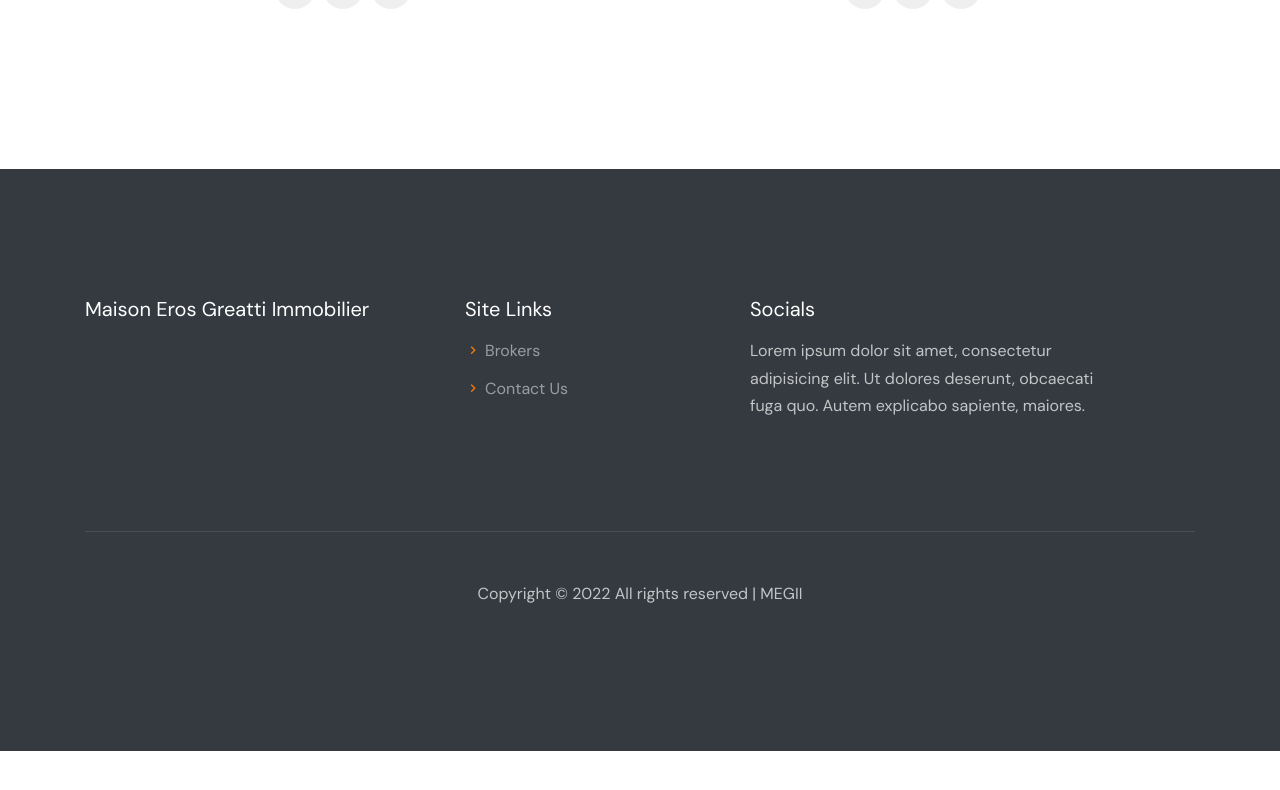
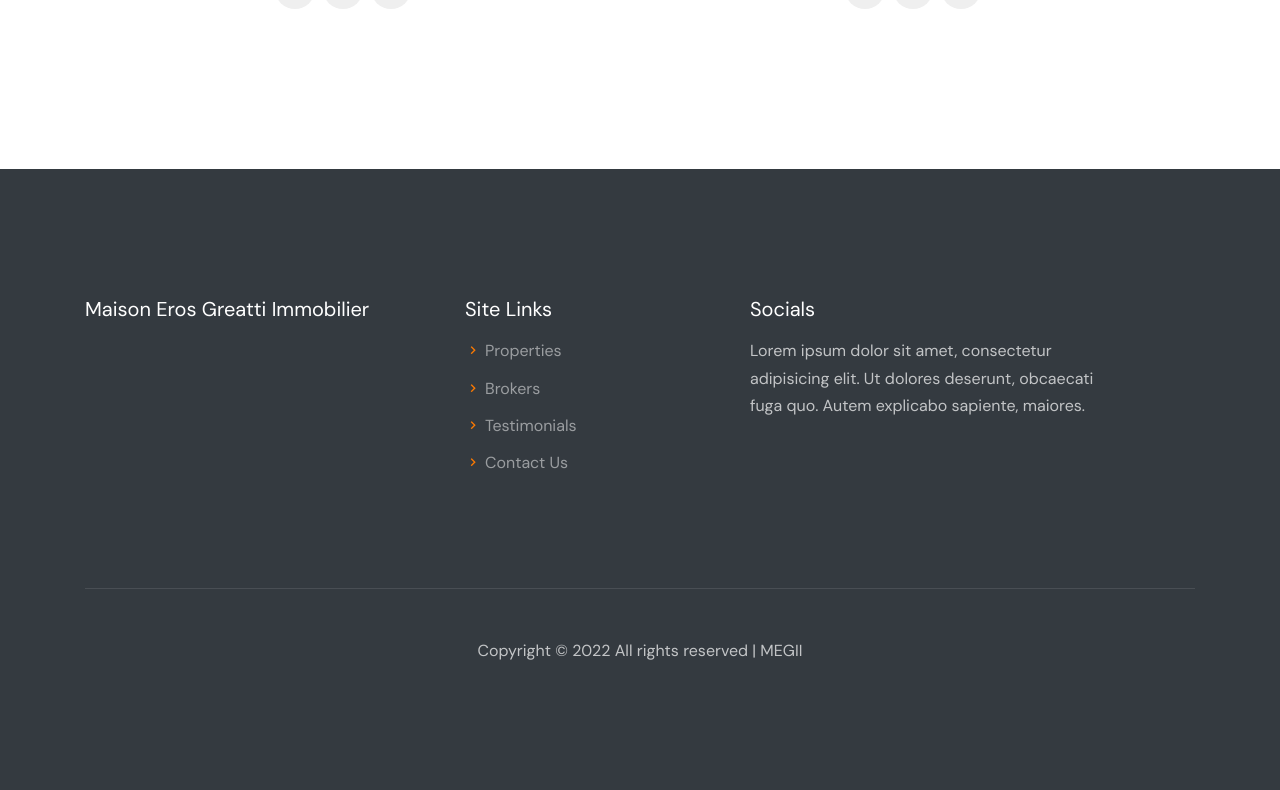
Before and after one commit to stamandf/megii, a React (Create React App) app: page / in a window 1280 px wide. Shown: the part 1521-2311 px from the top of the page. Before the commit the page ends 2272 px from the top, so only its background shows below. Built offline with nearby package versions, Linux system fonts and the light colour scheme.

Commit message:
Refactor footer.

```diff
--- a/src/layouts/Footer/Footer.jsx
+++ b/src/layouts/Footer/Footer.jsx
@@ -1,4 +1,6 @@
 import React from 'react';
+import NavItems from '../NavItems/NavItems';
+
 
 function Footer() {
   const today = new Date();
@@ -13,10 +15,7 @@ function Footer() {
               <div className="col-md-3">
                 <h3 className="text-white h5 mb-3">Site Links</h3>
                 <ul className="list-unstyled menu-arrow">
-                  {/* <li><a href="#">Properties</a></li> */}
-                  <li><a href="#brokers">Brokers</a></li>
-                  {/* <li><a href="#">Testimonials</a></li> */}
-                  <li><a href="#brokers">Contact Us</a></li>
+                  <NavItems/>
                 </ul>
               </div>
               <div className="col-md-4">
@@ -29,13 +28,10 @@ function Footer() {
                 <div className="border-top pt-5">
                   <p>
                 {/* Link back to Colorlib can't be removed. Template is licensed under CC BY 3.0. */}
-                {/* Copyright &copy;<script>document.write(new Date().getFullYear());</script> All rights reserved | This template is made with <i className="icon-heart text-danger" aria-hidden="true"></i> by <a href="https://colorlib.com" target="_blank" >Colorlib</a> */}
                 Copyright &copy; {today.getFullYear()} All rights reserved | MEGII
-                {/* Link back to Colorlib can't be removed. Template is licensed under CC BY 3.0. */}
                 </p>
                 </div>
               </div>
-
             </div>
           </div>
       </footer>
--- a/src/layouts/Header/Header.jsx
+++ b/src/layouts/Header/Header.jsx
@@ -6,7 +6,7 @@ import NavItems from '../NavItems/NavItems';
 function Header() {
   const [isOpen, setMobileMenu] = useState(false);
   const [language, setLanguage] = useState('en');
-  const { i18n } = useTranslation();
+  const {i18n } = useTranslation();
 
   const switchLanguage = () => {
     setLanguage(language === 'en' ? 'fr' : 'en');
--- a/src/layouts/NavItems/NavItems.jsx
+++ b/src/layouts/NavItems/NavItems.jsx
@@ -6,7 +6,8 @@ function NavItems(props) {
     const { t, i18n } = useTranslation();
 
 
-
+    if (toggleMenu && switchLanguage ) {
+        console.log('There are props!')
         return (
             <>
                 <li className="nav-item"><a href="properties.html" className="nav-link" onClick={toggleMenu}>{t("navMenu.properties")}</a></li>
@@ -16,6 +17,16 @@ function NavItems(props) {
                 <li className="nav-item"><a href="#" className="nav-link" onClick={switchLanguage}>{t("navMenu.lang")}</a></li>
             </>
         );
-
+    } else {
+        console.log('No props!');
+        return (
+            <>
+                <li><a href="properties.html">{t("navMenu.properties")}</a></li>
+                <li><a href="#brokers">{t("navMenu.brokers")}</a></li>
+                <li><a href="#testimonials">{t("navMenu.testimonials")}</a></li>
+                <li><a href="#brokers">{t("navMenu.contact")}</a></li>
+            </>
+        );
+    }
 
 } export default NavItems;
```
Lines whose indentation alone changed are shown as unchanged.
